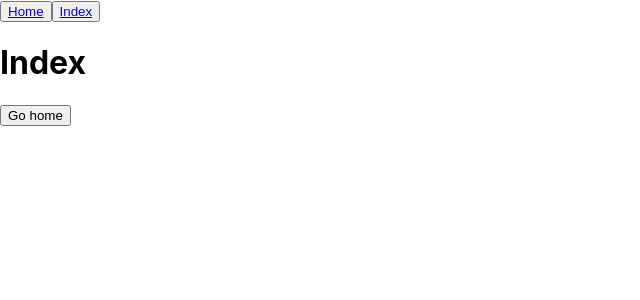
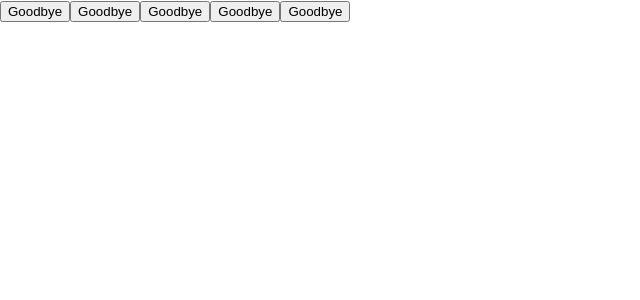
Before and after one commit to future-mi/40th-studying-group, a React (Create React App) app: page / in a window 1280 px wide. Shown: the top 300 px of the page, without its empty margins (0-640 px from the left). Built offline with nearby package versions, Linux system fonts and the light colour scheme.

Commit message:
2023-11-16 빡공단 40기 15강.나만의 Hook 만들기

```diff
--- a/src/App.js
+++ b/src/App.js
@@ -1,51 +1,51 @@
-import React from "react"; // import useState
-import {
-  BrowserRouter,
-  Routes,
-  Route,
-  Link,
-  useNavigate
-} from "react-router-dom";
+import { useState } from "react"; // import useState
 
 function App() {
-  return (
-    <BrowserRouter>
-      <button>
-        <Link to="/home">Home</Link>
-      </button>
-      <button>
-        <Link to="/">Index</Link>
-      </button>
+  // const [click1, setClick1] = useState(false);
+  // const [click2, setClick2] = useState(false);
+  // const [click3, setClick3] = useState(false);
+  // const [click4, setClick4] = useState(false);
+  // const [click5, setClick5] = useState(false);
 
-      <Routes>
-        <Route path="/" element={<Index />} />
-        <Route path="/home" element={<Home />} />
-      </Routes>
-    </BrowserRouter>
-  );
-}
+  // const toggle1 = () => {
+  //   setClick1((click1) => !click1);
+  // };
+  // const toggle2 = () => {
+  //   setClick2((click2) => !click2);
+  // };
+  // const toggle3 = () => {
+  //   setClick3((click3) => !click3);
+  // };
+  // const toggle4 = () => {
+  //   setClick4((click4) => !click4);
+  // };
+  // const toggle5 = () => {
+  //   setClick5((click5) => !click5);
+  // };
 
-function Index() {
-  var navigate = useNavigate();
-  function handleClick() {
-    navigate("/home");  // 입력받은 경로로 이동한다
-  }
+  const [click1, toggle1] = useToggle(false);
+  const [click2, toggle2] = useToggle(false);
+  const [click3, toggle3] = useToggle(false);
+  const [click4, toggle4] = useToggle(false);
+  const [click5, toggle5] = useToggle(false);
 
   return (
     <>
-      <h1>Index</h1>
-      <button onClick={handleClick}>Go home</button>
+      <button onClick={toggle1}> {click1 ? "Hello" : "Goodbye"} </button>
+      <button onClick={toggle2}> {click2 ? "Hello" : "Goodbye"} </button>
+      <button onClick={toggle3}> {click3 ? "Hello" : "Goodbye"} </button>
+      <button onClick={toggle4}> {click4 ? "Hello" : "Goodbye"} </button>
+      <button onClick={toggle5}> {click5 ? "Hello" : "Goodbye"} </button>
     </>
   );
 }
 
-function Home() {
-  return (
-    <>
-      <h2>Home</h2>
-      <p>This is home</p>
-    </>
-  );
+const useToggle = (defaultValue = false) => {
+  const [click, setClick ] = useState( defaultValue )
+  const toggle = () => setClick((click)=>!click)
+
+  return [click, toggle];
 }
 
+
 export default App;
```
